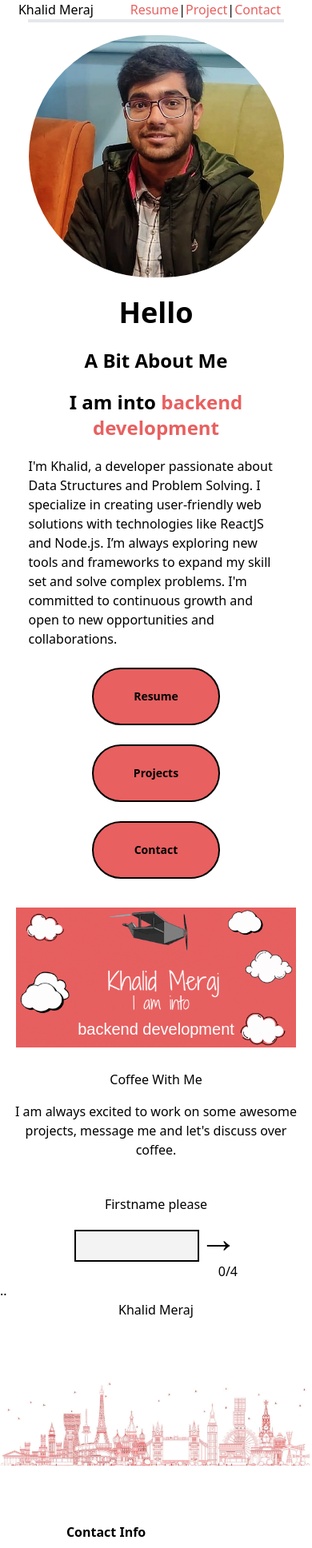
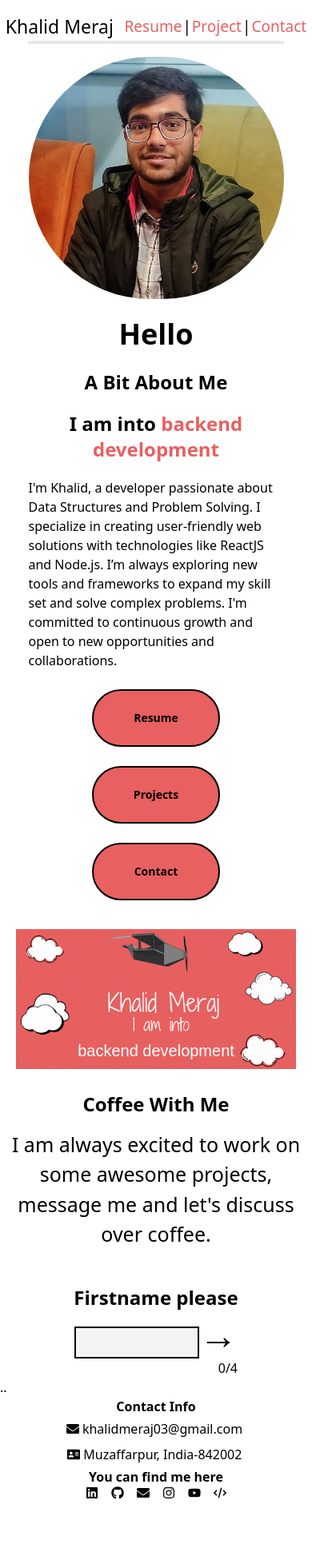
Before and after one commit to Khaliditsme/Portfolio, a React (Create React App) app in the folder frontend/: page / in a window 390 px wide. Shown: the top 1936 px of the page at 80% size. Built offline with nearby package versions, Linux system fonts and the light colour scheme; a web font is replaced by a local one.

Commit message:
responsive_1

```diff
--- a/frontend/src/components/Contact.js
+++ b/frontend/src/components/Contact.js
@@ -144,8 +144,8 @@ const Contact = () => {
                   name="messsage"
                   required
                   autoComplete="off"
-                  className="border-2 border-black w-[70%] h-[50%] rounded-md p-2"
-                  placeholder="Type your message here..."
+                  className="border-2 border-black w-[149%] md:w-[70%] h-[50%] rounded-md p-2"
+                  placeholder="Type your message here"
                 ></textarea>
               </div>
               <div className="flex flex-col justify-between items-center">
--- a/frontend/src/components/Footer.js
+++ b/frontend/src/components/Footer.js
@@ -1,4 +1,4 @@
-import React from 'react';
+import React, { useState } from 'react';
 import footer from '../asset/foot.png';
 import {
   FaGithub,
@@ -10,15 +10,14 @@ import {
 import { FaCode, FaInstagram, FaYoutube } from 'react-icons/fa6';
 
 const Footer = () => {
+
+  const [check,setcheck] = useState(false);
   return (
-    <div className="flex flex-col md:flex-row justify-evenly items-center mb-2 sm:mb-2 lg:mb-0">
-      <div className="font-semibold sm:text-2xl md:text-3xl lg:text-4xl font-thin">
-        Khalid Meraj
-      </div>
       <div>
-        <img src={footer} alt="" className="h-[30vh] w-full object-contain" />
-      </div>
-      <div className="">
+      <div className="flex flex-col md:flex-row justify-evenly items-center  sm:mb-4 lg:mb-0">
+
+        {/* Leftmost Section */}
+        <div className='flex flex-col justify-center md:justify-start items-center md:items-start'>
           <h3 className="font-semibold text-1xl lg:text-[20px]">Contact Info</h3>
             <div className="flex flex-col justify-evenly">
               <div className="flex flex-row lg:flex-row justify-evenly items-center">
@@ -34,6 +33,12 @@ const Footer = () => {
                 </h3>
               </div>
             </div>
+          </div>
+
+
+
+        {/* Rightmost Section*/}
+        <div className="flex flex-col justify-between md:justify-start items-center md:items-center">
 
           <h3 className="font-semibold text-1xl lg:text-[20px]">You can find me here</h3>
           <div className="flex space-x-4">
@@ -82,6 +87,11 @@ const Footer = () => {
           </div>
         </div>
       </div>
+
+        <div>
+            <img src={footer} alt="" className="h-[30vh] w-full object-contain" />
+          </div>
+      </div>
   );
 };
 
--- a/frontend/src/components/Header.js
+++ b/frontend/src/components/Header.js
@@ -4,26 +4,22 @@ import logo from '../asset/logo.svg';
 const Header = () => {
   return (
     <div className='flex justify-around items-center'>
-      <div className='font-semibold sm:text-2xl md:text-4xl lg:text-5xl sm:m-2 md:m-2 lg:m-2 flex flex-row justify-center items-center sm:h-5 md:h-6 lg:5'>
-        {/* <img src={logo} alt="" className="sm:w-[30%] md:w-[50%] lg:w-[50%] border-2 border-black sm:h-3 md:h-5 lg:h-6" /> */}
+      <div className='font-semibold text-[23px] md:text-4xl lg:text-5xl mt-4 md:m-2 lg:m-2 flex flex-row justify-center items-center sm:h-5 md:h-6 lg:5'>
         <Link to='/' className='font-thin'>
           Khalid Meraj
         </Link>
       </div>
       <div>
-        <ul className='flex mr-4 items-center sm:m-2 md:m-3 lg:m-6'>
-          <li className='sm:text-1xl md:text-2xl lg:text-3xl sm:mr-1 md:mr-2 lg:mr-2 text-red'>
-            {' '}
+        <ul className='flex items-center mt-4 md:m-3 lg:m-6'>
+          <li className='text-[19px] md:text-2xl lg:text-3xl mr-[1px] md:mr-2 lg:mr-2 text-red'>
             <Link to='/resume'>Resume</Link>
           </li>
-          <li className='sm:text-1xl md:text-2xl lg:text-3xl'>|</li>
-          <li className='sm:text-1xl md:text-2xl lg:text-3xl sm:ml-1 md:ml-2 lg:ml-2 sm:mr-1 md:mr-2 lg:mr-2 text-red'>
-            {' '}
+          <li className='text-[19px] md:text-2xl lg:text-3xl'>|</li>
+          <li className='text-[19px] md:text-2xl lg:text-3xl ml-[1px] md:ml-2 lg:ml-2 mr-[1px] md:mr-2 lg:mr-2 text-red'>
             <Link to='/project'>Project</Link>
           </li>
-          <li className='sm:text-1xl md:text-2xl lg:text-3xl'>|</li>
-          <li className='sm:text-1xl md:text-2xl lg:text-3xl sm:ml-1 md:ml-2 lg:ml- text-red'>
-            {' '}
+          <li className='text-[19px] md:text-2xl lg:text-3xl'>|</li>
+          <li className='text-[19px] md:text-2xl lg:text-3xl ml-[1px] md:ml-2 lg:ml- text-red'>
             <Link to='/contact'>Contact</Link>
           </li>
         </ul>
--- a/frontend/src/components/Home.js
+++ b/frontend/src/components/Home.js
@@ -173,16 +173,16 @@ const Home = () => {
       </div>
 
       <div className="flex flex-col justify-center items-center">
-        <div className="sm:text-2xl md:text-3xl lg:text-5xl font-thin m-2">
+        <div className="font-semibold text-2xl sm:text-2xl md:text-3xl lg:text-5xl m-2">
           Coffee With Me
         </div>
-        <div className="sm:text-1xl md:text-2xl lg:text-3xl text-grey font-thin m-2 text-center">
+        <div className="text-[25px] sm:text-1xl md:text-2xl lg:text-3xl text-grey m-2 text-center">
           I am always excited to work on some awesome projects, message me and
           let's discuss over coffee.
         </div>
 
         <div className='flex flex-col justify-center items-center'>
-          <div className="sm:text-1xl md:text-2xl lg:text-3xl text-grey font-thin mt-9">{text}</div>
+          <div className="text-2xl font-semibold sm:text-1xl md:text-2xl lg:text-3xl text-grey  mt-9">{text}</div>
           <div>
             <div className="flex flex-row justify-center items-center">
               <input type="text" value={raw} onChange={(e)=>setraw(e.target.value)} className="border-2 border-black bg-grey h-10 w-[40vw] mt-5 bg-fumewhite"/>
@@ -192,7 +192,7 @@ const Home = () => {
           </div>
         </div>
 
-        {(result)? <div className="sm:text-1xl md:text-2xl lg:text-3xl text-grey font-thin m-2">
+        {(result)? <div className=" text-2xl font-semibold sm:text-1xl md:text-2xl lg:text-3xl text-grey font-thin m-2">
           Thank you! I'll contact you shortly.
         </div> : <div></div>}
       </div>
```
Also changed, not shown: 2 other files (tests, documents, lock files or other folders). Lines whose indentation alone changed are shown as unchanged.
